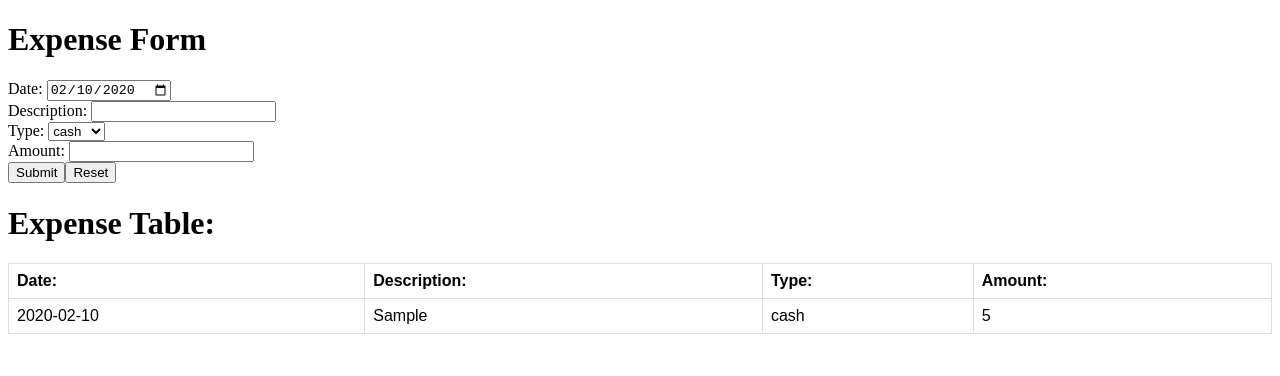
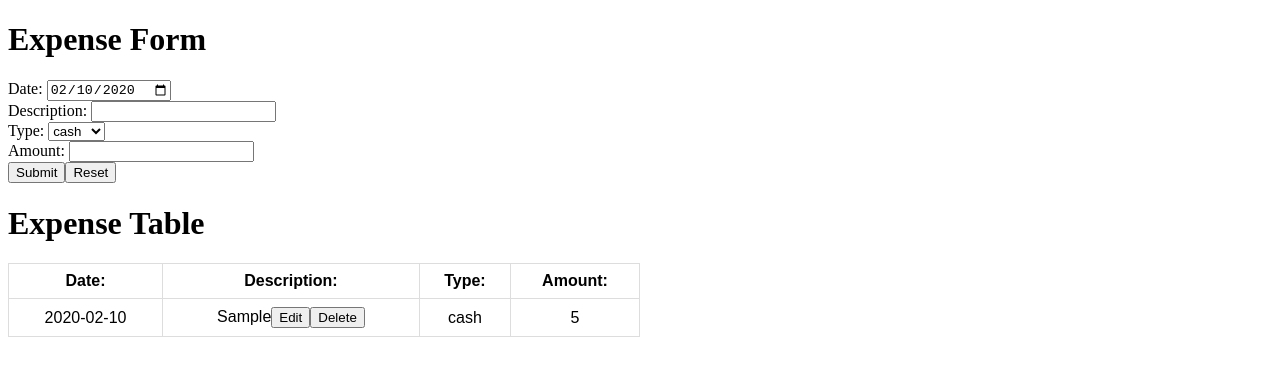
Before and after one commit to MikeMcGrain/expense_tracker, a React (Create React App) app: page / in a window 1280 px wide. Both pictures are taken after typing "Sample", "5" into the empty fields and a click on the input "Submit". Shown: the top 376 px of the page. Built offline with nearby package versions, Linux system fonts and the light colour scheme.

Commit message:
start modal

```diff
--- a/package.json
+++ b/package.json
@@ -8,6 +8,7 @@
     "@testing-library/user-event": "^7.2.1",
     "react": "^16.13.0",
     "react-dom": "^16.13.0",
+    "react-modal": "^3.11.2",
     "react-scripts": "3.4.0",
     "shortid": "^2.2.15"
   },
--- a/src/components/ExpenseForm.js
+++ b/src/components/ExpenseForm.js
@@ -39,7 +39,7 @@ export default () => {
 
         <div>
           <label htmlFor="description">Description: </label>
-          <input id="description" name="description" type="text" value={description} onChange={(e)=> setDescription(e.target.value)} required />
+          <input id="description" name="description" type="text" value={description} onChange={(e)=> setDescription(e.target.value)} autoFocus required />
         </div>
 
         <div>
--- a/src/components/ExpenseTable.js
+++ b/src/components/ExpenseTable.js
@@ -1,14 +1,21 @@
-import React, { useContext } from "react"
+import React, { useContext, useState } from "react"
 import { ItemsContext } from "../contexts/ItemsContext"
+import Modal from "react-modal"
+
 import "../index.css"
 
 export default () => {
+  const [modalIsOpen, setModalIsOpen] = useState(false)
   const { items, removeItem } = useContext(ItemsContext)
   const renderItems = items.map(item => {
     return (
-      <tr key={item.id} onClick={() => removeItem(item.id)}>
+      <tr key={item.id}>
         <td>{item.date}</td>
-        <td>{item.description}</td>
+        <td>
+          {item.description}
+          <button onClick={() => setModalIsOpen(true)}>Edit</button>
+          <button onClick={() => removeItem(item.id)}>Delete</button>
+        </td>
         <td>{item.type}</td>
         <td>{item.amount}</td>
       </tr>
@@ -17,7 +24,7 @@ export default () => {
 
   return (
     <div>
-      <h1>Expense Table:</h1>
+      <h1>Expense Table</h1>
       <table>
         <thead>
           <tr>
@@ -29,6 +36,12 @@ export default () => {
         </thead>
         <tbody>{renderItems}</tbody>
       </table>
+      <Modal isOpen={modalIsOpen}>
+        <h2>Edit Expense</h2>
+        <p>edit single expense here</p>
+        <button onClick={() => setModalIsOpen(false)}>Close Modal</button>
+
+      </Modal>
     </div>
   )
 }
--- a/src/contexts/ItemsContext.js
+++ b/src/contexts/ItemsContext.js
@@ -6,7 +6,6 @@ export const ItemsContext = createContext()
 const ItemsContextProvider = props => {
   const [items, setItems] = useState([])
   const addItem = (date, description, type, amount) => {
-    console.log(date, description, type, amount)
     setItems([
       ...items,
       {
--- a/src/index.css
+++ b/src/index.css
@@ -1,12 +1,12 @@
 table {
     font-family: arial, sans-serif;
     border-collapse: collapse;
-    width: 100%;
+    width: 50%;
   }
 
   td, th {
     border: 1px solid #dddddd;
-    text-align: left;
+    text-align: center;
     padding: 8px;
   }
 
```
Also changed, not shown: src/components/EditExpense.js (added, +7 -0 lines), src/App.js (line endings or trailing spaces), 1 other file (tests, documents, lock files or other folders).
